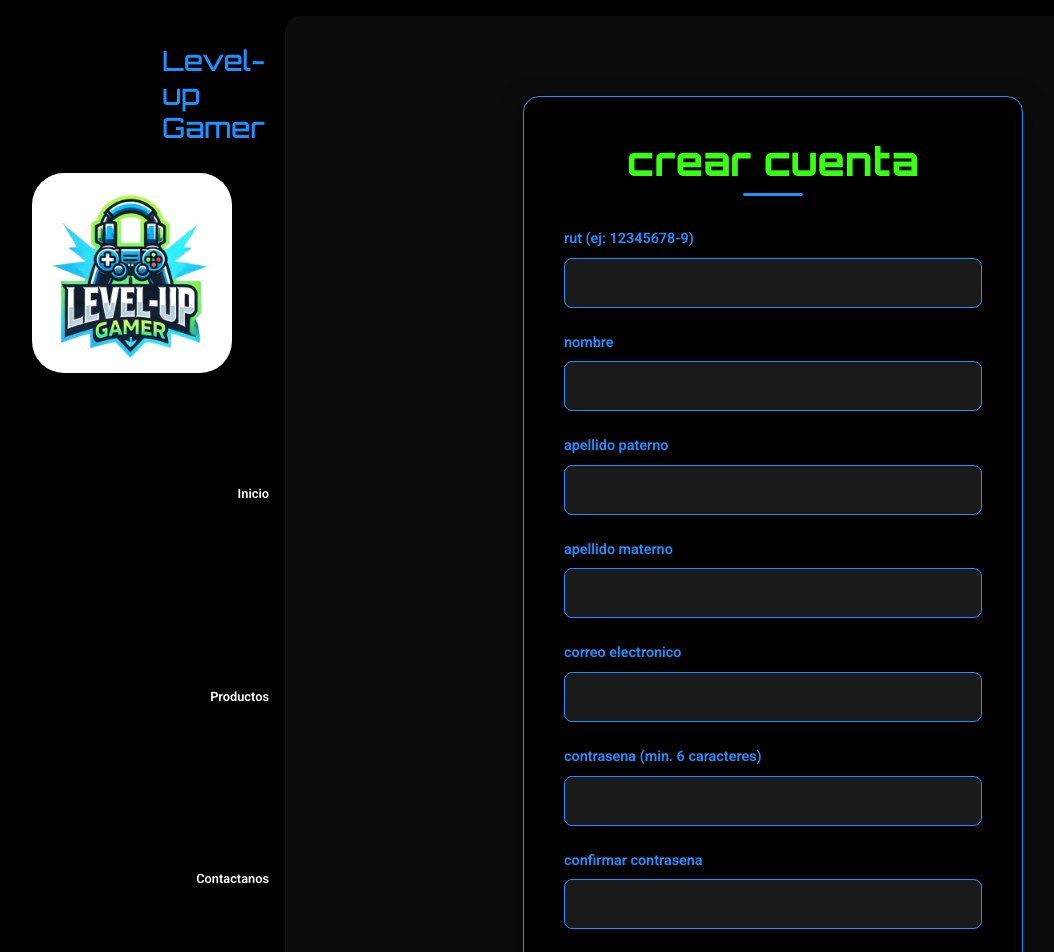
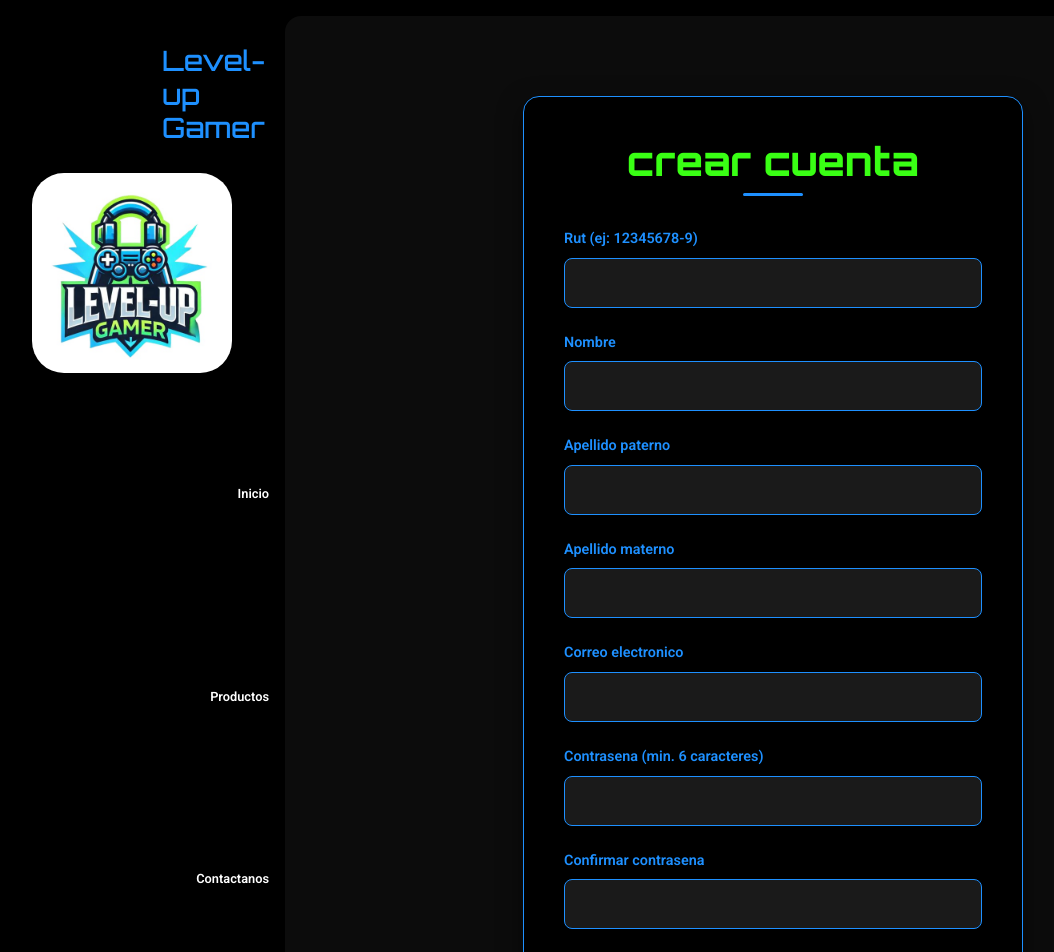
Before and after one commit to btnvlscoder/level-up-gamerReact-V2, a React (Vite) app: page /register in a window 1280 px wide. Shown: the top 952 px of the page, without its empty margins (3-1057 px from the left). Built offline with nearby package versions, Linux system fonts and the light colour scheme.

Commit message:
Preparando entregables

```diff
--- a/src/pages/RegisterPage.jsx
+++ b/src/pages/RegisterPage.jsx
@@ -78,7 +78,7 @@ export default function RegisterPage() {
         {/* Campos del formulario */}
         <FormField
           id="rut"
-          label="rut (ej: 12345678-9)"
+          label="Rut (ej: 12345678-9)"
           type="text"
           value={formData.rut}
           onChange={handleChange}
@@ -87,7 +87,7 @@ export default function RegisterPage() {
         />
         <FormField
           id="nombre"
-          label="nombre"
+          label="Nombre"
           type="text"
           value={formData.nombre}
           onChange={handleChange}
@@ -96,7 +96,7 @@ export default function RegisterPage() {
         />
         <FormField
           id="apellidoPaterno"
-          label="apellido paterno"
+          label="Apellido paterno"
           type="text"
           value={formData.apellidoPaterno}
           onChange={handleChange}
@@ -105,7 +105,7 @@ export default function RegisterPage() {
         />
         <FormField
           id="apellidoMaterno"
-          label="apellido materno"
+          label="Apellido materno"
           type="text"
           value={formData.apellidoMaterno}
           onChange={handleChange}
@@ -114,7 +114,7 @@ export default function RegisterPage() {
         />
         <FormField
           id="email"
-          label="correo electronico"
+          label="Correo electronico"
           type="email"
           value={formData.email}
           onChange={handleChange}
@@ -123,7 +123,7 @@ export default function RegisterPage() {
         />
         <FormField
           id="password"
-          label="contrasena (min. 6 caracteres)"
+          label="Contrasena (min. 6 caracteres)"
           type="password"
           value={formData.password}
           onChange={handleChange}
@@ -132,7 +132,7 @@ export default function RegisterPage() {
         />
         <FormField
           id="confirmPassword"
-          label="confirmar contrasena"
+          label="Confirmar contrasena"
           type="password"
           value={formData.confirmPassword}
           onChange={handleChange}
@@ -146,7 +146,7 @@ export default function RegisterPage() {
 
       {/* Enlace para ir a la página de login si ya tiene cuenta */}
       <div className={styles.authSwitchLink}>
-        ¿ya tienes cuenta? <a onClick={() => navigate('/login')} style={{ cursor: 'pointer' }}>inicia sesion</a>
+        ¿Ya tienes cuenta? <a onClick={() => navigate('/login')} style={{ cursor: 'pointer' }}>Inicia sesion</a>
       </div>
     </div>
   );
```
